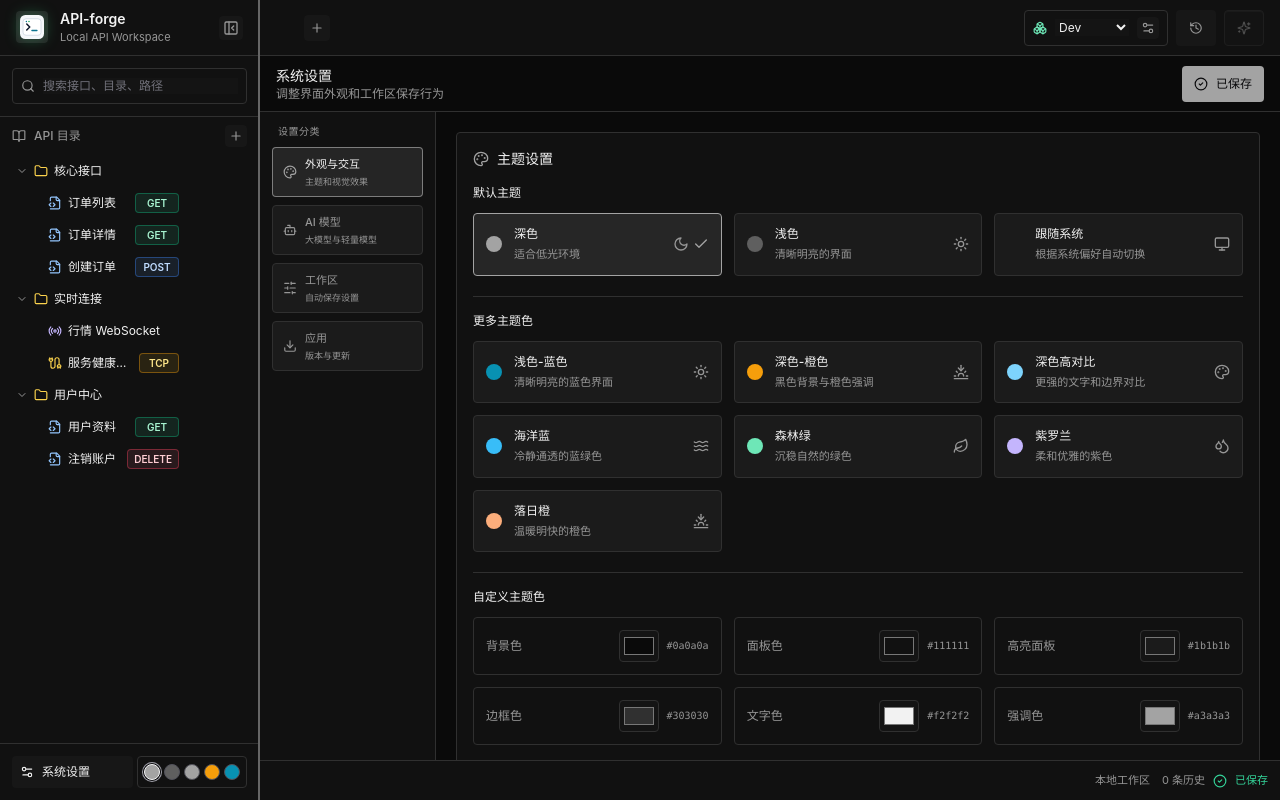
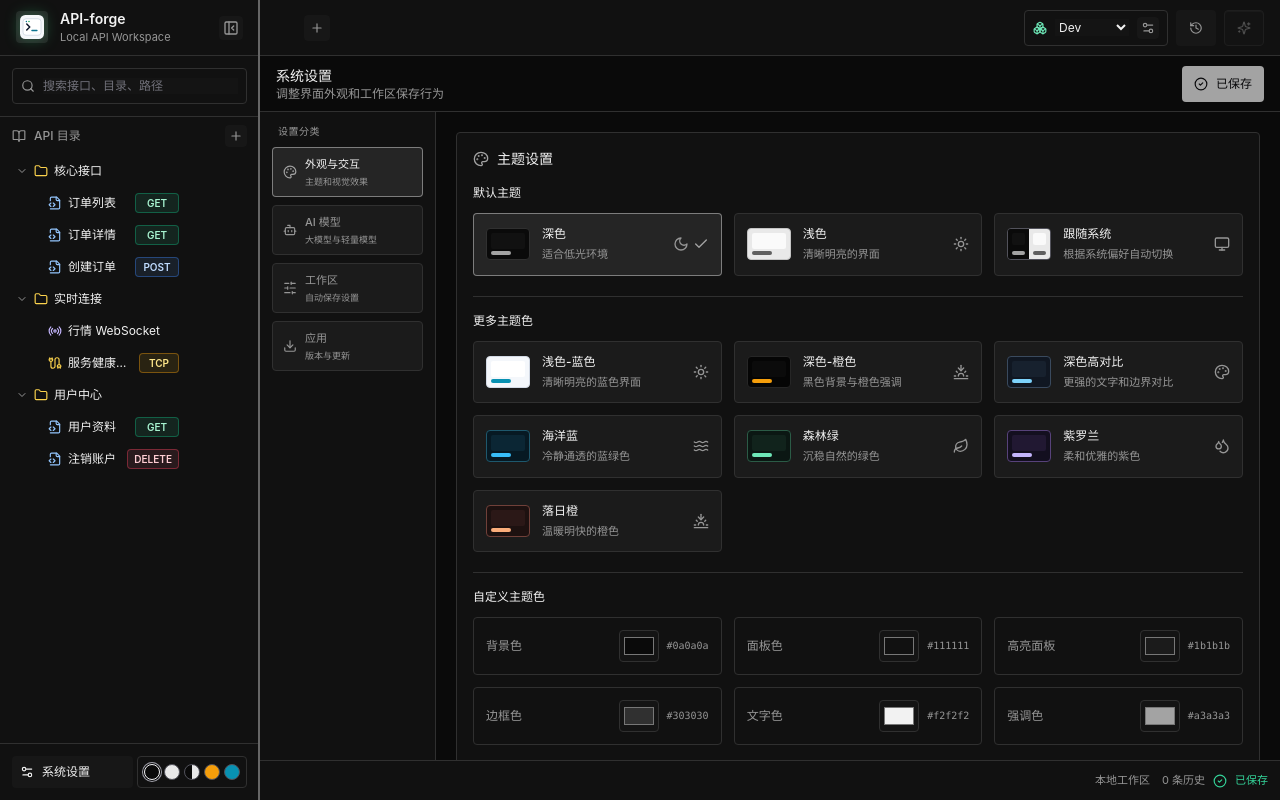
Before and after one commit to Code4Bug/api-forge, a React (Vite) app: page /#/settings in a window 1280 px wide. Built offline with nearby package versions, Linux system fonts and the light colour scheme.

Commit message:
feat(theme): 优化主题预览样式并新增系统主题预览
1.  为系统主题添加渐变背景的预览效果
2.  提取主题预览组件ThemeColorPreview统一渲染逻辑
3.  优化主题选择按钮的边框高亮样式

```diff
--- a/src/layouts/WorkspaceLayout.tsx
+++ b/src/layouts/WorkspaceLayout.tsx
@@ -572,7 +572,10 @@ export function WorkspaceLayout() {
               ['lightBlue', '浅色-蓝色'],
             ] as Array<[Theme, string]>).map(([id, name]) => {
               const preset = id === 'system' ? themePresets.dark : themePresets[id]
-              return <button key={id} type="button" onClick={() => setTheme(id)} className={`h-4 w-4 rounded-full border transition-transform hover:scale-110 ${theme === id ? 'border-zinc-100 ring-1 ring-zinc-400 ring-offset-1 ring-offset-zinc-950' : 'border-zinc-600'}`} style={{ backgroundColor: preset.accent }} title={name} aria-label={name} />
+              const background = id === 'system'
+                ? `linear-gradient(90deg, ${themePresets.dark.background} 0 50%, ${themePresets.light.background} 50% 100%)`
+                : id === 'dark' || id === 'light' ? preset.background : preset.accent
+              return <button key={id} type="button" onClick={() => setTheme(id)} className={`h-4 w-4 rounded-full border transition-transform hover:scale-110 ${theme === id ? 'border-zinc-100 ring-1 ring-zinc-400 ring-offset-1 ring-offset-zinc-950' : 'border-zinc-600'}`} style={{ background }} title={name} aria-label={name} />
             })}
           </div>
           </div>
--- a/src/pages/SettingsPage.tsx
+++ b/src/pages/SettingsPage.tsx
@@ -20,6 +20,17 @@ const colorThemes: Array<{ id: Theme; name: string; description: string; icon: t
   { id: 'violet', name: '紫罗兰', description: '柔和优雅的紫色', icon: Droplets },
   { id: 'sunset', name: '落日橙', description: '温暖明快的橙色', icon: Sunset },
 ]
+
+function ThemeColorPreview({ id }: { id: Theme }) {
+  if (id === 'system') {
+    return <span aria-hidden="true" className="grid h-8 w-11 shrink-0 grid-cols-2 overflow-hidden rounded border border-zinc-600">
+      {[themePresets.dark, themePresets.light].map((preset) => <span key={preset.background} className="relative" style={{ backgroundColor: preset.background }}><span className="absolute inset-x-1 top-1 h-3 rounded-sm" style={{ backgroundColor: preset.surface }} /><span className="absolute inset-x-1 bottom-1 h-1 rounded-sm" style={{ backgroundColor: preset.accent }} /></span>)}
+    </span>
+  }
+  const preset = themePresets[id as keyof typeof themePresets]
+  if (!preset) return null
+  return <span aria-hidden="true" className="relative h-8 w-11 shrink-0 overflow-hidden rounded border" style={{ backgroundColor: preset.background, borderColor: preset.border }}><span className="absolute inset-x-1 top-1 h-4 rounded-sm" style={{ backgroundColor: preset.surface }} /><span className="absolute bottom-1 left-1 h-1 w-5 rounded-sm" style={{ backgroundColor: preset.accent }} /></span>
+}
 
 const modelProviders = ['OpenAI 兼容', 'OpenAI', '通义千问', '智谱 AI', 'DeepSeek', 'Moonshot AI', 'Ollama', '自定义']
 const providerPresets: Record<string, { baseUrl: string; model: string }> = {
@@ -199,12 +210,12 @@ export default function SettingsPage() {
         <div className="mb-4 flex items-center gap-2"><Palette className="h-4 w-4 text-cyan-300" /><h2 className="text-sm font-medium">主题设置</h2></div>
         <div className="mb-3 text-xs font-medium text-zinc-300">默认主题</div>
         <div className="grid grid-cols-[repeat(auto-fit,minmax(min(100%,12rem),1fr))] gap-3">
-          {themes.map(({ id, name, description, icon: Icon }) => <button key={id} onClick={() => setTheme(id)} style={{ borderColor: themePresets[id as keyof typeof themePresets]?.accent }} className={`flex h-full min-w-0 items-center gap-3 rounded border p-3 text-left ${theme === id ? 'bg-cyan-400/10' : 'border-zinc-800 hover:border-zinc-600'}`}><span className="h-4 w-4 shrink-0 rounded-full" style={{ backgroundColor: themePresets[id as keyof typeof themePresets]?.accent }} /><span className="min-w-0 flex-1"><span className="block break-words text-xs font-medium">{name}</span><span className="mt-1 block break-words text-[11px] text-zinc-500">{description}</span></span><span className="flex shrink-0 items-center gap-1"><Icon className="h-4 w-4 text-zinc-400" />{theme === id && <Check className="h-4 w-4 text-cyan-300" />}</span></button>)}
+          {themes.map(({ id, name, description, icon: Icon }) => <button key={id} onClick={() => setTheme(id)} className={`flex h-full min-w-0 items-center gap-3 rounded border p-3 text-left ${theme === id ? 'border-cyan-400/70 bg-cyan-400/10' : 'border-zinc-800 hover:border-zinc-600'}`}><ThemeColorPreview id={id} /><span className="min-w-0 flex-1"><span className="block break-words text-xs font-medium">{name}</span><span className="mt-1 block break-words text-[11px] text-zinc-500">{description}</span></span><span className="flex shrink-0 items-center gap-1"><Icon className="h-4 w-4 text-zinc-400" />{theme === id && <Check className="h-4 w-4 text-cyan-300" />}</span></button>)}
         </div>
         <div className="mt-5 border-t border-zinc-800 pt-4">
           <div className="mb-3 text-xs font-medium text-zinc-300">更多主题色</div>
           <div className="grid grid-cols-[repeat(auto-fit,minmax(min(100%,13rem),1fr))] gap-3">
-            {colorThemes.map(({ id, name, description, icon: Icon }) => <button key={id} onClick={() => setTheme(id)} style={{ borderColor: themePresets[id as keyof typeof themePresets]?.accent }} className={`flex h-full min-w-0 items-center gap-3 rounded border p-3 text-left ${theme === id ? 'bg-cyan-400/10' : 'border-zinc-800 hover:border-zinc-600'}`}><span className="h-4 w-4 shrink-0 rounded-full" style={{ backgroundColor: themePresets[id as keyof typeof themePresets]?.accent }} /><span className="min-w-0 flex-1"><span className="block break-words text-xs font-medium">{name}</span><span className="mt-1 block break-words text-[11px] text-zinc-500">{description}</span></span><span className="flex shrink-0 items-center gap-1"><Icon className="h-4 w-4 text-zinc-400" />{theme === id && <Check className="h-4 w-4 text-cyan-300" />}</span></button>)}
+            {colorThemes.map(({ id, name, description, icon: Icon }) => <button key={id} onClick={() => setTheme(id)} className={`flex h-full min-w-0 items-center gap-3 rounded border p-3 text-left ${theme === id ? 'border-cyan-400/70 bg-cyan-400/10' : 'border-zinc-800 hover:border-zinc-600'}`}><ThemeColorPreview id={id} /><span className="min-w-0 flex-1"><span className="block break-words text-xs font-medium">{name}</span><span className="mt-1 block break-words text-[11px] text-zinc-500">{description}</span></span><span className="flex shrink-0 items-center gap-1"><Icon className="h-4 w-4 text-zinc-400" />{theme === id && <Check className="h-4 w-4 text-cyan-300" />}</span></button>)}
           </div>
           <div className="mt-5 border-t border-zinc-800 pt-4">
             <div className="mb-3 text-xs font-medium text-zinc-300">自定义主题色</div>
```
